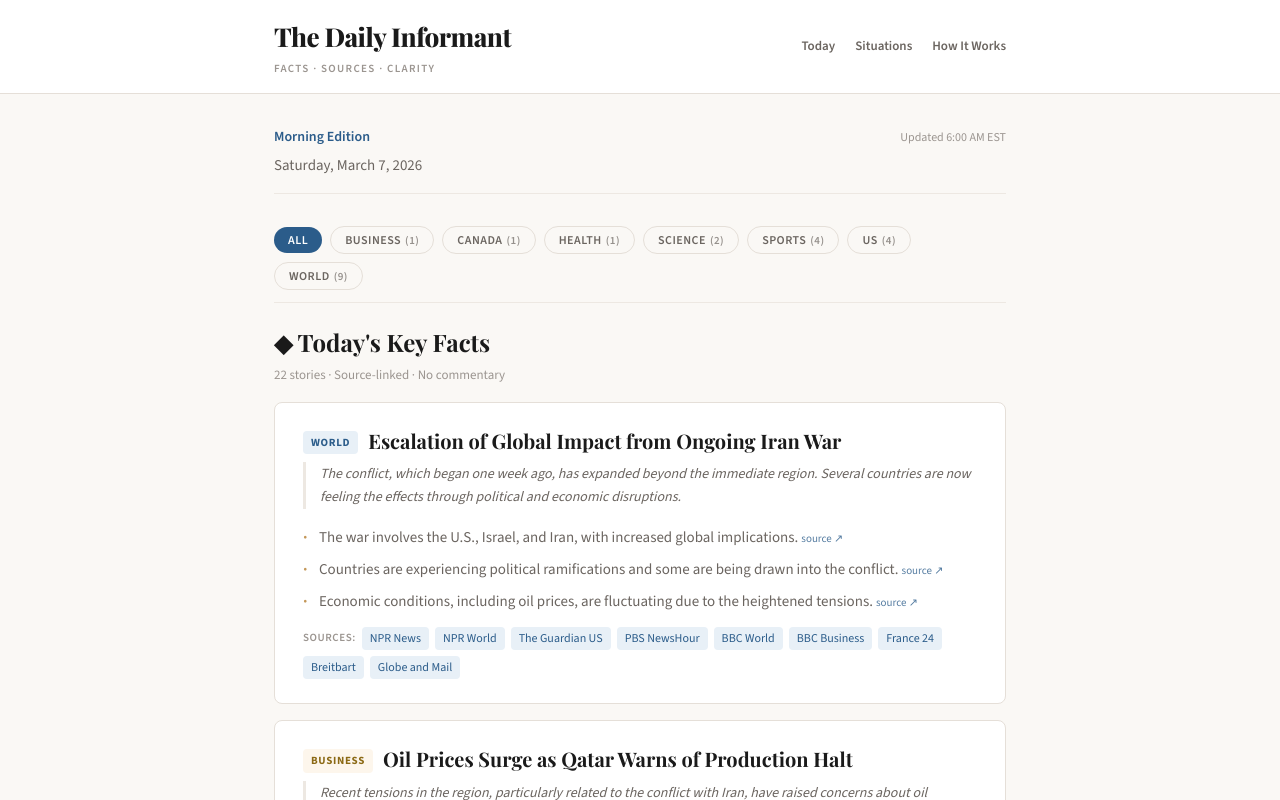
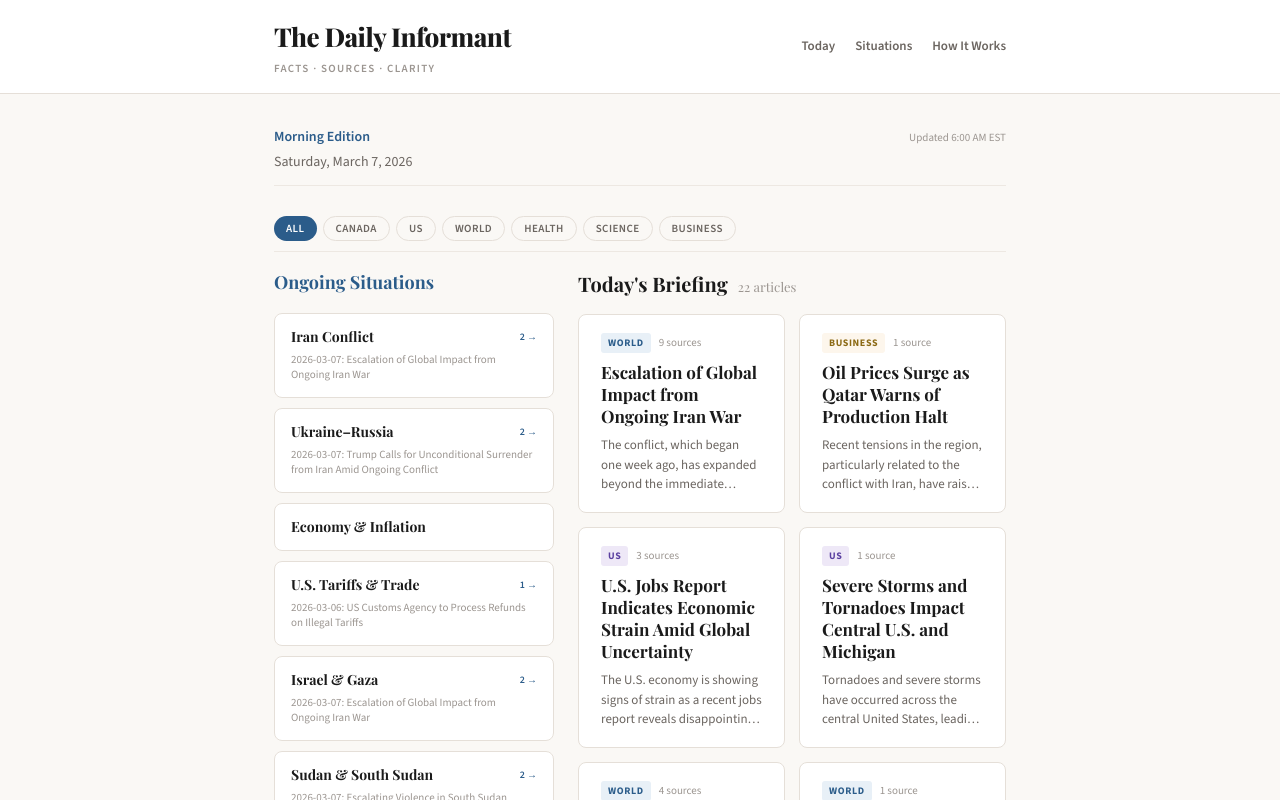
Before and after one commit to pickettdad/daily-informant, a Next.js app: page / in a window 1280 px wide. Shown: the top 800 px of the page. Built offline with nearby package versions, Linux system fonts and the light colour scheme.

Commit message:
Update DailyEdition.tsx

```diff
--- a/app/DailyEdition.tsx
+++ b/app/DailyEdition.tsx
@@ -5,6 +5,7 @@ import Link from "next/link";
 
 const s = {
   display: "'Playfair Display', Georgia, serif",
+  body: "'Source Sans 3', sans-serif",
   accent: "#2B5C8A",
   accentLight: "#E8F0F7",
   muted: "#6B6560",
@@ -15,19 +16,22 @@ const s = {
   borderLight: "#EDE8E2",
   good: "#2D7D5F",
   goodLight: "#EDF7F2",
+  bg: "#FAF8F5",
 };
 
 const categoryColors: Record<string, { bg: string; text: string }> = {
+  Local:    { bg: "#FFF3E8", text: "#B85C1F" },
+  Ontario:  { bg: "#FDEDF0", text: "#A03F4F" },
+  Canada:   { bg: "#FDEDF0", text: "#A03F4F" },
+  US:       { bg: "#EEE8F7", text: "#5A3FA0" },
   World:    { bg: "#E8F0F7", text: "#2B5C8A" },
-  US:       { bg: "#EEE8F7", text: "#5A3FA0" },
-  Canada:   { bg: "#FDEDF0", text: "#A03F4F" },
+  Health:   { bg: "#F5EDF7", text: "#6B3FA0" },
+  Science:  { bg: "#EDF7F2", text: "#2D7D5F" },
+  Tech:     { bg: "#EDEFF7", text: "#3F4FA0" },
   Business: { bg: "#FDF6EC", text: "#8B6914" },
-  Science:  { bg: "#EDF7F2", text: "#2D7D5F" },
-  Health:   { bg: "#F5EDF7", text: "#6B3FA0" },
-  Tech:     { bg: "#EDEFF7", text: "#3F4FA0" },
-  Sports:   { bg: "#FFF3E8", text: "#B85C1F" },
-  Politics: { bg: "#F0EDE8", text: "#6B5D50" },
 };
+
+const CATEGORY_ORDER = ["Local", "Ontario", "Canada", "US", "World", "Health", "Science", "Tech", "Business"];
 
 function getCatStyle(cat: string) {
   return categoryColors[cat] || { bg: "#F0F0F0", text: "#666" };
@@ -40,304 +44,264 @@ function formatDate(dateStr: string) {
   });
 }
 
-function StoryCard({ story }: { story: any }) {
-  const [quotesOpen, setQuotesOpen] = useState(false);
-  const catStyle = getCatStyle(story.category);
+function StoryCard({ article }: { article: any }) {
+  const catStyle = getCatStyle(article.category);
+  const sourceCount = article.component_articles?.length || article.sources?.length || 1;
 
   return (
-    <article style={{
-      background: "#FFFFFF", border: `1px solid ${s.border}`,
-      borderRadius: 8, padding: "24px 28px", marginBottom: 16,
+    <Link
+      href={`/article/${article.slug}`}
+      style={{
+        display: "block", background: "#FFFFFF",
+        border: `1px solid ${s.border}`, borderRadius: 8,
+        padding: "18px 22px", textDecoration: "none", color: "inherit",
+        transition: "border-color 0.15s, box-shadow 0.15s",
+      }}
+      onMouseEnter={(e) => {
+        (e.currentTarget as HTMLElement).style.borderColor = s.accent;
+        (e.currentTarget as HTMLElement).style.boxShadow = "0 2px 12px rgba(43,92,138,0.08)";
+      }}
+      onMouseLeave={(e) => {
+        (e.currentTarget as HTMLElement).style.borderColor = s.border;
+        (e.currentTarget as HTMLElement).style.boxShadow = "none";
+      }}
+    >
+      <div style={{ display: "flex", gap: 8, alignItems: "center", marginBottom: 8 }}>
+        <span style={{
+          fontSize: 10, fontWeight: 700, letterSpacing: "0.06em",
+          textTransform: "uppercase", background: catStyle.bg, color: catStyle.text,
+          padding: "2px 7px", borderRadius: 3,
         }}>
-      {/* Category + headline */}
-      <div style={{ display: "flex", alignItems: "flex-start", gap: 10, marginBottom: 6 }}>
-        {story.category && (
-          <span style={{
-            fontSize: 11, fontWeight: 700, letterSpacing: "0.06em",
-            textTransform: "uppercase", background: catStyle.bg, color: catStyle.text,
-            padding: "3px 8px", borderRadius: 4, whiteSpace: "nowrap", marginTop: 4,
-          }}>
-            {story.category}
+          {article.category}
+        </span>
+        <span style={{ fontSize: 11, color: s.light }}>
+          {sourceCount} source{sourceCount !== 1 ? "s" : ""}
+        </span>
+        {article.related_ongoing && (
+          <span style={{ fontSize: 10, color: s.gold, fontWeight: 600 }}>
+            ● Ongoing
           </span>
         )}
-        <h3 style={{ fontFamily: s.display, fontSize: 20, fontWeight: 700, lineHeight: 1.35, margin: 0 }}>
-          {story.headline}
-        </h3>
       </div>
 
-      {/* Context */}
-      {story.context && (
+      <h3 style={{
+        fontFamily: s.display, fontSize: 17, fontWeight: 700,
+        lineHeight: 1.3, margin: "0 0 8px 0",
+      }}>
+        {article.headline}
+      </h3>
+
       <p style={{
-          fontSize: 14, lineHeight: 1.65, color: s.muted,
-          margin: "8px 0 16px 0", borderLeft: `3px solid ${s.borderLight}`,
-          paddingLeft: 14, fontStyle: "italic",
+        fontSize: 13, lineHeight: 1.5, color: s.muted,
+        display: "-webkit-box", WebkitLineClamp: 3,
+        WebkitBoxOrient: "vertical", overflow: "hidden",
+        margin: 0,
       }}>
-          {story.context}
+        {article.summary || article.context || ""}
+      </p>
+
+      {article.is_negative && article.positive_thought && (
+        <p style={{
+          fontSize: 12, color: s.gold, fontStyle: "italic",
+          marginTop: 8, lineHeight: 1.4,
+        }}>
+          💛 {article.positive_thought}
         </p>
       )}
+    </Link>
+  );
+}
 
-      {/* Facts */}
-      <ul style={{ listStyleType: "none", padding: 0 }}>
-        {story.facts.map((f: any, i: number) => (
-          <li key={i} style={{
-            fontSize: 15, lineHeight: 1.6, color: s.muted,
-            marginBottom: 8, paddingLeft: 16, position: "relative",
+function OngoingSidebar({ topics }: { topics: any[] }) {
+  if (!topics || topics.length === 0) return null;
+
+  return (
+    <div>
+      <h2 style={{
+        fontFamily: s.display, fontSize: 18, fontWeight: 700,
+        color: s.accent, marginBottom: 16,
       }}>
-            <span style={{ position: "absolute", left: 0, color: s.gold, fontWeight: 700 }}>·</span>
-            {f.text}{" "}
-            <a href={f.source_url} target="_blank" rel="noreferrer"
-              style={{ fontSize: 11, color: s.accent, opacity: 0.8, textDecoration: "none" }}>
-              source ↗
-            </a>
-          </li>
-        ))}
-      </ul>
-
-      {/* Sources */}
-      <div style={{ marginTop: 14, display: "flex", alignItems: "center", gap: 6, flexWrap: "wrap" }}>
-        <span style={{
-          fontSize: 11, color: s.light, fontWeight: 600,
-          letterSpacing: "0.05em", textTransform: "uppercase",
-        }}>Sources:</span>
-        {story.sources.map((src: any, i: number) => (
-          <a key={i} href={src.url} target="_blank" rel="noreferrer"
+        Ongoing Situations
+      </h2>
+      <div style={{ display: "grid", gap: 10 }}>
+        {topics.map((topic: any) => (
+          <Link
+            key={topic.slug}
+            href={`/topics/${topic.slug}`}
             style={{
-              fontSize: 12, color: s.accent, background: s.accentLight,
-              padding: "2px 8px", borderRadius: 4, fontWeight: 500, textDecoration: "none",
+              display: "block", background: "#FFFFFF",
+              border: `1px solid ${s.border}`, borderRadius: 8,
+              padding: "14px 16px", textDecoration: "none", color: "inherit",
+            }}
+          >
+            <div style={{ display: "flex", justifyContent: "space-between", alignItems: "center" }}>
+              <h3 style={{
+                fontFamily: s.display, fontSize: 14, fontWeight: 700,
+                margin: 0, lineHeight: 1.3,
               }}>
-            {src.name}
-          </a>
+                {topic.topic}
+              </h3>
+              {topic.timeline?.length > 0 && (
+                <span style={{ fontSize: 10, color: s.accent, fontWeight: 600, whiteSpace: "nowrap" }}>
+                  {topic.timeline.length} →
+                </span>
+              )}
+            </div>
+            {topic.timeline?.[0] && (
+              <p style={{
+                fontSize: 11, color: s.light, marginTop: 6,
+                lineHeight: 1.4, display: "-webkit-box",
+                WebkitLineClamp: 2, WebkitBoxOrient: "vertical",
+                overflow: "hidden",
+              }}>
+                {topic.timeline[0].date}: {topic.timeline[0].text}
+              </p>
+            )}
+          </Link>
         ))}
       </div>
-
-      {/* Stakeholder Quotes */}
-      {story.stakeholder_quotes?.length > 0 && (
-        <div style={{ marginTop: 12 }}>
-          <button onClick={() => setQuotesOpen(!quotesOpen)} style={{
-            background: "none", border: "none", cursor: "pointer",
-            fontFamily: "'Source Sans 3', sans-serif", fontSize: 13,
-            color: s.accent, padding: 0, fontWeight: 600, letterSpacing: "0.02em",
-          }}>
-            {quotesOpen ? "▾" : "▸"} Key Statements ({story.stakeholder_quotes.length})
-          </button>
-          {quotesOpen && (
-            <div style={{ marginTop: 10, paddingLeft: 16, borderLeft: `2px solid ${s.borderLight}` }}>
-              {story.stakeholder_quotes.map((q: any, i: number) => (
-                <div key={i} style={{ marginBottom: 10 }}>
-                  <span style={{ fontWeight: 600, fontSize: 13 }}>{q.speaker}:</span>
-                  <span style={{ fontSize: 13, color: s.muted, fontStyle: "italic", marginLeft: 6 }}>
-                    &ldquo;{q.quote}&rdquo;
-                  </span>
-                  {q.url && (
-                    <a href={q.url} target="_blank" rel="noreferrer"
-                      style={{ fontSize: 11, color: s.accent, marginLeft: 6, textDecoration: "none" }}>
-                      source ↗
-                    </a>
-                  )}
     </div>
-              ))}
-            </div>
-          )}
-        </div>
-      )}
-    </article>
   );
 }
 
 export default function DailyEdition({ daily }: { daily: any }) {
   const [activeFilter, setActiveFilter] = useState("All");
 
-  // Gather all categories from stories
-  const allCategories = Array.from(
-    new Set(daily.top_stories.map((s: any) => s.category).filter(Boolean))
-  ).sort() as string[];
+  const allCategories = CATEGORY_ORDER.filter(cat =>
+    daily.top_stories.some((a: any) => a.category === cat)
+  );
   const filterOptions = ["All", ...allCategories];
 
-  // Filter stories
   const filteredStories = activeFilter === "All"
     ? daily.top_stories
-    : daily.top_stories.filter((s: any) => s.category === activeFilter);
+    : daily.top_stories.filter((a: any) => a.category === activeFilter);
 
   return (
     <div>
       {/* Date banner */}
       <div style={{
         display: "flex", justifyContent: "space-between", alignItems: "baseline",
-        marginBottom: 20, paddingBottom: 16, borderBottom: `1px solid ${s.borderLight}`,
+        marginBottom: 20, paddingBottom: 12, borderBottom: `1px solid ${s.borderLight}`,
         flexWrap: "wrap", gap: 8,
       }}>
         <div>
           <p style={{ fontSize: 14, fontWeight: 600, color: s.accent, margin: 0 }}>Morning Edition</p>
-          <p style={{ fontSize: 15, color: s.muted, marginTop: 4 }}>{formatDate(daily.date)}</p>
+          <p style={{ fontSize: 14, color: s.muted, marginTop: 2 }}>{formatDate(daily.date)}</p>
         </div>
-        <p style={{ fontSize: 12, color: s.light, margin: 0 }}>Updated 6:00 AM EST</p>
+        <p style={{ fontSize: 11, color: s.light, margin: 0 }}>Updated 6:00 AM EST</p>
       </div>
 
-      {/* ── Category Filter Bar ── */}
+      {/* Category filter bar */}
       <div style={{
-        position: "sticky", top: 56, zIndex: 50, background: "#FAF8F5",
-        paddingTop: 12, paddingBottom: 12, marginBottom: 20,
+        position: "sticky", top: 56, zIndex: 50, background: s.bg,
+        paddingTop: 10, paddingBottom: 10, marginBottom: 16,
         borderBottom: `1px solid ${s.borderLight}`,
       }}>
-        <div style={{ display: "flex", gap: 8, flexWrap: "wrap", alignItems: "center" }}>
+        <div style={{ display: "flex", gap: 6, flexWrap: "wrap" }}>
           {filterOptions.map((cat) => {
             const isActive = activeFilter === cat;
             const catStyle = cat === "All" ? { bg: s.accent, text: "#fff" } : getCatStyle(cat);
             return (
-              <button
-                key={cat}
-                onClick={() => setActiveFilter(cat)}
+              <button key={cat} onClick={() => setActiveFilter(cat)}
                 style={{
-                  fontSize: 12, fontWeight: 600, letterSpacing: "0.04em",
-                  textTransform: "uppercase",
-                  padding: "5px 14px", borderRadius: 20, cursor: "pointer",
+                  fontSize: 11, fontWeight: 600, letterSpacing: "0.04em",
+                  textTransform: "uppercase", padding: "4px 12px",
+                  borderRadius: 16, cursor: "pointer",
                   border: isActive ? "none" : `1px solid ${s.border}`,
                   background: isActive ? (cat === "All" ? s.accent : catStyle.bg) : "transparent",
                   color: isActive ? (cat === "All" ? "#fff" : catStyle.text) : s.muted,
-                  transition: "all 0.15s ease",
-                  fontFamily: "'Source Sans 3', sans-serif",
+                  fontFamily: s.body,
                 }}
               >
                 {cat}
-                {cat !== "All" && (
-                  <span style={{ marginLeft: 4, opacity: 0.7, fontSize: 11 }}>
-                    ({daily.top_stories.filter((st: any) => st.category === cat).length})
-                  </span>
-                )}
               </button>
             );
           })}
         </div>
       </div>
 
-      {/* ── Stories ── */}
-      <section style={{ marginBottom: 48 }}>
-        <div style={{ marginBottom: 16 }}>
-          <h2 style={{ fontFamily: s.display, fontSize: 24, fontWeight: 700 }}>
-            ◆ {activeFilter === "All" ? "Today's Key Facts" : activeFilter}
+      {/* Main layout: sidebar + grid */}
+      <div style={{
+        display: "grid",
+        gridTemplateColumns: "280px 1fr",
+        gap: 24,
+        alignItems: "start",
+      }}>
+        {/* Left sidebar — Ongoing Situations */}
+        <aside style={{ position: "sticky", top: 110, maxHeight: "calc(100vh - 130px)", overflowY: "auto" }}>
+          <OngoingSidebar topics={daily.ongoing_topics} />
+
+          {/* How it works link */}
+          <div style={{ marginTop: 20, paddingTop: 16, borderTop: `1px solid ${s.borderLight}` }}>
+            <Link href="/how-it-works" style={{
+              fontSize: 12, color: s.light, fontWeight: 500, textDecoration: "none",
+            }}>
+              How this site works →
+            </Link>
+          </div>
+        </aside>
+
+        {/* Right content — Story grid */}
+        <main>
+          <h2 style={{
+            fontFamily: s.display, fontSize: 20, fontWeight: 700,
+            marginBottom: 14,
+          }}>
+            {activeFilter === "All" ? "Today's Briefing" : activeFilter}
+            <span style={{ fontSize: 13, color: s.light, fontWeight: 400, marginLeft: 10 }}>
+              {filteredStories.length} article{filteredStories.length !== 1 ? "s" : ""}
+            </span>
           </h2>
-          <p style={{ fontSize: 13, color: s.light, marginTop: 4 }}>
-            {filteredStories.length} stories · Source-linked · No commentary
-          </p>
-        </div>
 
           {filteredStories.length === 0 ? (
-          <p style={{ color: s.muted, fontSize: 15 }}>No stories in this category today.</p>
+            <p style={{ color: s.muted }}>No articles in this category today.</p>
           ) : (
-          filteredStories.map((story: any) => (
-            <StoryCard key={story.slug} story={story} />
-          ))
-        )}
-      </section>
-
-      {/* ── Ongoing Situations ── */}
-      {daily.ongoing_topics?.length > 0 && (
-        <section style={{ marginBottom: 48 }}>
-          <h2 style={{ fontFamily: s.display, fontSize: 24, fontWeight: 700, color: s.accent, marginBottom: 8 }}>
-            ◎ Ongoing Situations
-          </h2>
-          <p style={{ fontSize: 13, color: s.light, marginBottom: 20 }}>
-            Where major stories stand today
-          </p>
-          <div style={{ display: "grid", gap: 12 }}>
-            {daily.ongoing_topics.map((topic: any) => (
-              <Link key={topic.slug} href={`/topics/${topic.slug}`}
-                style={{
-                  display: "block", background: "#FFFFFF",
-                  border: `1px solid ${s.border}`, borderRadius: 8,
-                  padding: "20px 24px", textDecoration: "none", color: "inherit",
+            <div style={{
+              display: "grid",
+              gridTemplateColumns: "repeat(2, 1fr)",
+              gap: 14,
             }}>
-                <div style={{ display: "flex", justifyContent: "space-between", alignItems: "flex-start" }}>
-                  <h3 style={{ fontFamily: s.display, fontSize: 18, fontWeight: 700 }}>
-                    {topic.topic}
-                  </h3>
-                  <span style={{ fontSize: 11, color: s.accent, fontWeight: 600, whiteSpace: "nowrap" }}>
-                    {topic.timeline?.length || 0} updates →
-                  </span>
-                </div>
-                <p style={{ fontSize: 14, color: s.muted, lineHeight: 1.55, marginTop: 10 }}>
-                  {topic.summary}
-                </p>
-              </Link>
+              {filteredStories.map((article: any) => (
+                <StoryCard key={article.slug} article={article} />
               ))}
             </div>
-        </section>
           )}
 
-      {/* ── Good Developments ── */}
-      {daily.good_developments?.length > 0 && (
-        <section style={{ marginBottom: 48 }}>
-          <h2 style={{ fontFamily: s.display, fontSize: 24, fontWeight: 700, color: s.good, marginBottom: 8 }}>
+          {/* Good Developments */}
+          {daily.good_developments?.length > 0 && activeFilter === "All" && (
+            <section style={{ marginTop: 40 }}>
+              <h2 style={{
+                fontFamily: s.display, fontSize: 20, fontWeight: 700,
+                color: s.good, marginBottom: 14,
+              }}>
                 ☀ Good Developments
               </h2>
-          <p style={{ fontSize: 13, color: s.light, marginBottom: 20 }}>Verified positive updates</p>
-          <div style={{ display: "grid", gap: 12 }}>
+              <div style={{ display: "grid", gridTemplateColumns: "repeat(2, 1fr)", gap: 14 }}>
                 {daily.good_developments.map((g: any, i: number) => (
                   <div key={i} style={{
                     background: s.goodLight, border: "1px solid #C8E6D8",
-                borderRadius: 8, padding: "18px 22px",
+                    borderRadius: 8, padding: "16px 20px",
                   }}>
-                <h4 style={{ fontFamily: s.display, fontSize: 16, fontWeight: 700, color: s.good, marginBottom: 4 }}>
+                    <h4 style={{
+                      fontFamily: s.display, fontSize: 15, fontWeight: 700,
+                      color: s.good, marginBottom: 6,
+                    }}>
                       {g.headline}
                     </h4>
-                {g.context && (
                     <p style={{
-                    fontSize: 13, color: "#3D6B55", fontStyle: "italic",
-                    lineHeight: 1.55, marginBottom: 8, opacity: 0.85,
+                      fontSize: 13, color: "#3D6B55", lineHeight: 1.5,
+                      display: "-webkit-box", WebkitLineClamp: 3,
+                      WebkitBoxOrient: "vertical", overflow: "hidden",
                     }}>
-                    {g.context}
+                      {g.summary || g.context || ""}
                     </p>
-                )}
-                {g.facts.map((f: any, j: number) => (
-                  <p key={j} style={{ fontSize: 14, color: "#3D6B55", lineHeight: 1.55, marginBottom: 4 }}>
-                    {f.text}{" "}
-                    <a href={f.source_url} target="_blank" rel="noreferrer"
-                      style={{ fontSize: 11, color: s.good, textDecoration: "none" }}>source ↗</a>
-                  </p>
-                ))}
-                {g.sources?.length > 0 && (
-                  <div style={{ marginTop: 8, display: "flex", gap: 6, flexWrap: "wrap" }}>
-                    <span style={{ fontSize: 11, color: "#3D6B55", fontWeight: 600, textTransform: "uppercase", letterSpacing: "0.05em" }}>
-                      Sources:
-                    </span>
-                    {g.sources.map((src: any, k: number) => (
-                      <a key={k} href={src.url} target="_blank" rel="noreferrer"
-                        style={{ fontSize: 12, color: s.good, textDecoration: "none", fontWeight: 500 }}>
-                        {src.name}
-                      </a>
-                    ))}
-                  </div>
-                )}
                   </div>
                 ))}
               </div>
             </section>
           )}
-
-      {/* ── Reflection ── */}
-      {daily.optional_reflection && (
-        <section style={{ borderTop: `1px solid ${s.borderLight}`, paddingTop: 24, marginBottom: 40 }}>
-          <details>
-            <summary style={{
-              cursor: "pointer", fontSize: 13, color: s.gold,
-              fontWeight: 600, letterSpacing: "0.03em",
-            }}>
-              Reflection &amp; Prayer (optional)
-            </summary>
-            <div style={{
-              marginTop: 14, padding: "18px 22px", background: s.goldLight,
-              borderRadius: 8, border: "1px solid #EDE0C8",
-            }}>
-              <p style={{
-                fontSize: 14, lineHeight: 1.7, color: "#7A6840",
-                fontStyle: "italic", fontFamily: s.display,
-              }}>
-                {daily.optional_reflection}
-              </p>
+        </main>
       </div>
-          </details>
-        </section>
-      )}
     </div>
   );
 }
```
Lines whose indentation alone changed are shown as unchanged.
